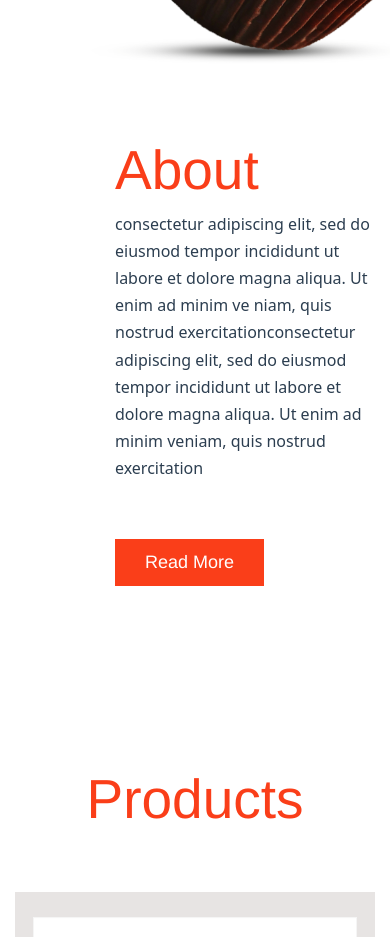
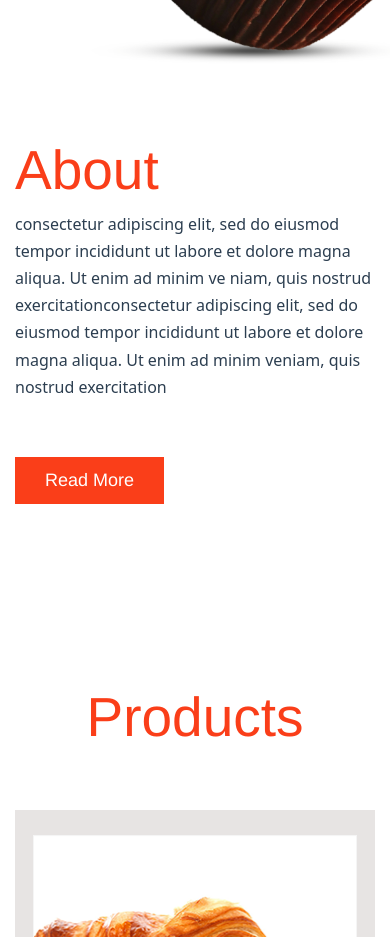
Before and after one commit to mohamed-ahmed527/den_pro, a Vue app: page / in a window 390 px wide. Shown: the part 1620-2557 px from the top of the page. Built offline with nearby package versions, Linux system fonts and the light colour scheme.

Commit message:
Update About.vue

```diff
--- a/src/components/About.vue
+++ b/src/components/About.vue
@@ -73,5 +73,8 @@ export default {
   .parent .container .row .aimg img{
     transform: scale(0.7);
   }
+  .parent .container .row .atext{
+    margin-left:0px;
+  }
 }
 </style>
```
